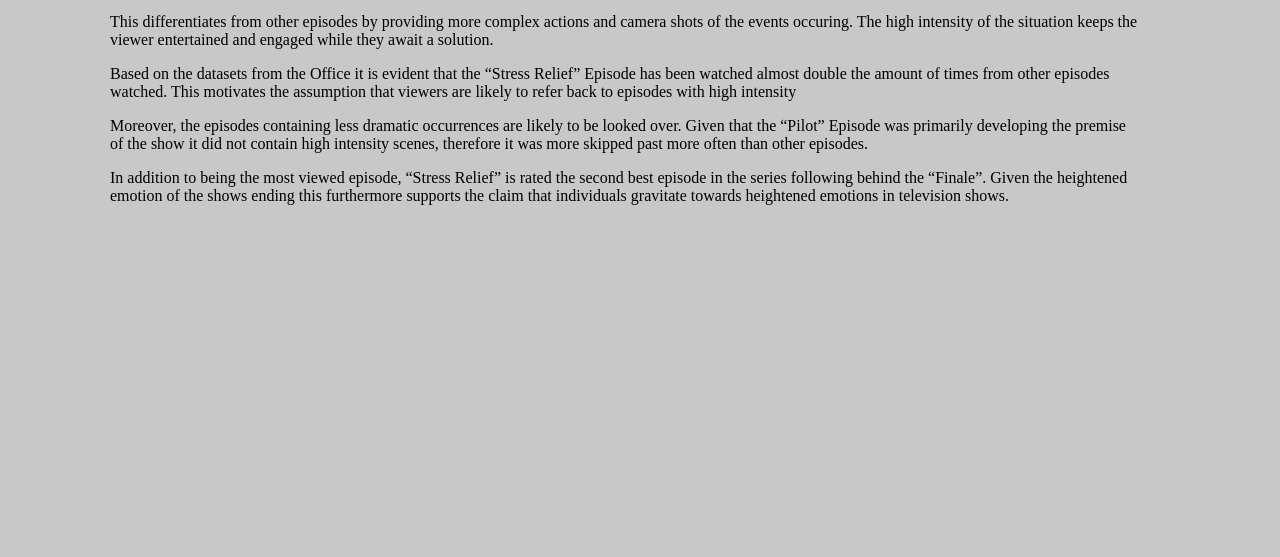
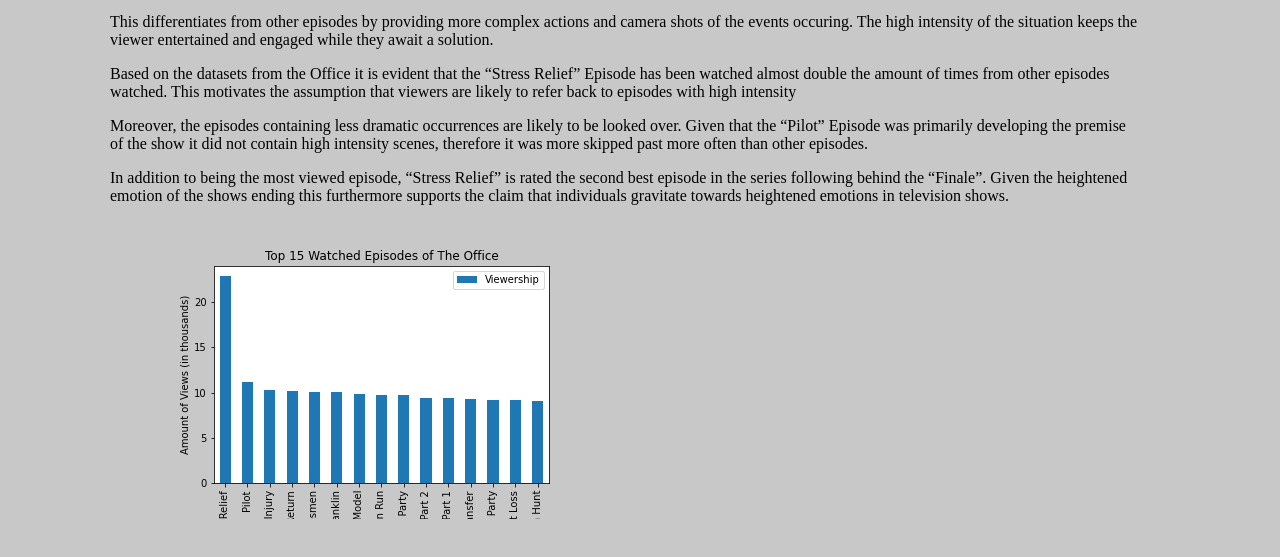
Before and after one commit to michaelmaciejewski/michaelmaciejewski.github.io, a plain HTML site: page wa4.html in a window 1280 px wide. Shown: the part 155-712 px from the top of the page. Drawn offline with Linux system fonts and the light colour scheme.

Commit message:
Update wa4.html

```diff
--- a/wa4.html
+++ b/wa4.html
@@ -35,5 +35,8 @@
 	<p>Moreover, the episodes containing less dramatic occurrences are likely to be looked over. Given that the <q>Pilot</q> Episode was primarily developing the premise of the show it did not contain high intensity scenes, therefore it was more skipped past more often than other episodes.</p>
 	<p>In addition to being the most viewed episode, <q>Stress Relief</q> is rated the second best episode in the series following behind the <q>Finale</q>. Given the heightened emotion of the shows ending this furthermore supports the claim that individuals gravitate towards heightened emotions in television shows.</p>
 
+	<img src = "my_plot.png" alt = "plot">
+
+
 
 </body>
```
